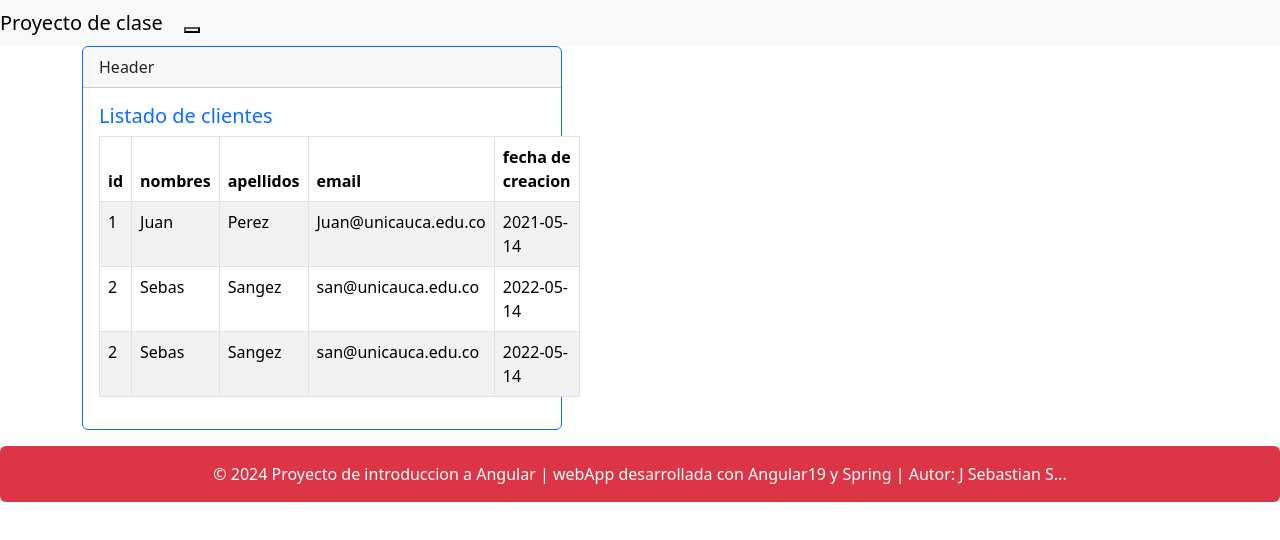
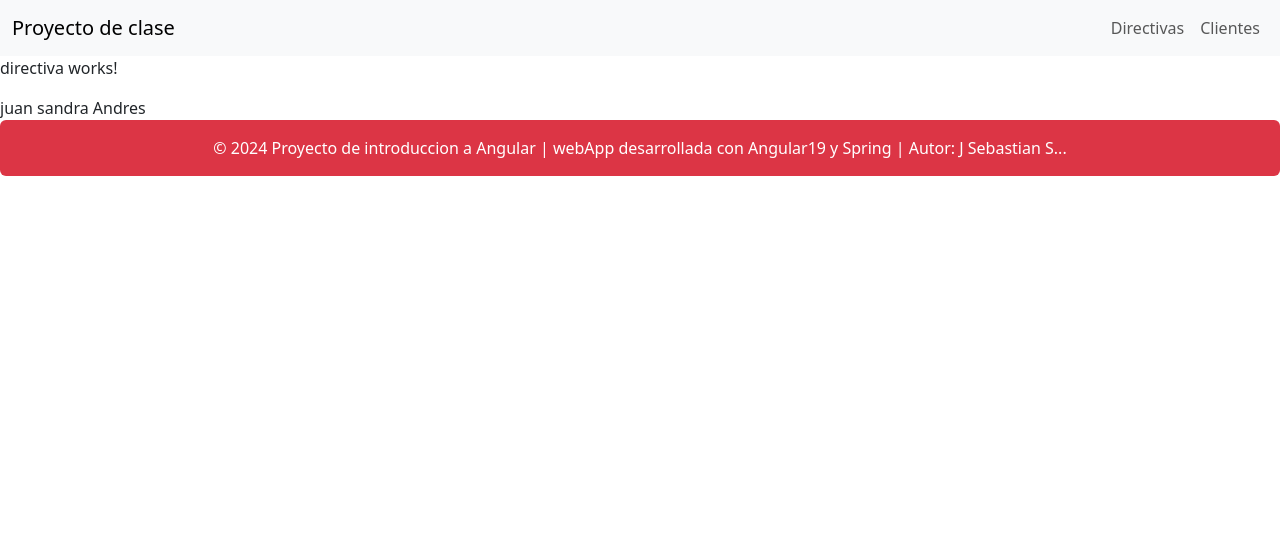
Before and after one commit to ssbastian/Crud-Clientes, an Angular app: page /directivas in a window 1280 px wide. Before the commit this address led to /. Shown: the top 540 px of the page. Built offline with nearby package versions, Linux system fonts and the light colour scheme.

Commit message:
add routes a el proyecto

```diff
--- a/src/app/app.component.html
+++ b/src/app/app.component.html
@@ -1,7 +1,9 @@
 <app-header> </app-header>
-<div class="container">
+
+<!-- <div class="container">
   <app-clientes></app-clientes>
-</div>
+</div> -->
+<router-outlet> </router-outlet>
 
 <div class="footer">
   <app-footer> </app-footer>
--- a/src/app/app.component.ts
+++ b/src/app/app.component.ts
@@ -1,12 +1,12 @@
 import { Component } from '@angular/core';
-import { RouterOutlet } from '@angular/router';
+import { RouterLink, RouterOutlet } from '@angular/router';
 import { HeaderComponent } from './header/header.component';
 import { FooterComponent } from "./footer/footer.component";
-import { ClientesComponent } from "./clientes/clientes.component";
+
 
 @Component({
   selector: 'app-root',
-  imports: [RouterOutlet, HeaderComponent, FooterComponent, ClientesComponent],
+  imports: [RouterOutlet, HeaderComponent, FooterComponent],
   templateUrl: './app.component.html',
   styleUrl: './app.component.css'
 })
--- a/src/app/app.config.ts
+++ b/src/app/app.config.ts
@@ -4,5 +4,8 @@ import { provideRouter } from '@angular/router';
 import { routes } from './app.routes';
 
 export const appConfig: ApplicationConfig = {
-  providers: [provideZoneChangeDetection({ eventCoalescing: true }), provideRouter(routes)]
+  providers: [
+    provideZoneChangeDetection({ eventCoalescing: true }),
+    provideRouter(routes),
+  ],
 };
--- a/src/app/app.routes.ts
+++ b/src/app/app.routes.ts
@@ -1,3 +1,10 @@
+import { Directive } from '@angular/core';
 import { Routes } from '@angular/router';
+import { ClientesComponent } from './clientes/clientes.component';
+import { DirectivaComponent } from './directivas/directiva.component';
 
-export const routes: Routes = [];
+export const routes: Routes = [
+  { path: '', redirectTo: '/directivas', pathMatch: 'full' },
+  { path: 'directivas', component: DirectivaComponent },
+  { path: 'clientes', component: ClientesComponent }
+];
--- /dev/null
+++ b/src/app/clientes/cliente.service.ts
@@ -0,0 +1,19 @@
+//Uso este servicio para desacoplar la logica de obtener clientes de Clientes.ts
+import { Injectable } from '@angular/core';
+//decorador injectable para crear automaticamente un objeto de la clase
+import { Cliente } from './cliente';
+import { CLIENTES } from './clientes.json';
+
+import { Observable, of } from 'rxjs'; // patron observador
+
+@Injectable({
+  providedIn: 'root',
+})
+export class ClienteService {
+  constructor() {}
+
+  getClientes(): Observable<Cliente[]> {
+    return of(CLIENTES);
+
+  }
+}
--- a/src/app/clientes/clientes.component.ts
+++ b/src/app/clientes/clientes.component.ts
@@ -1,7 +1,8 @@
 import { Component, OnInit } from '@angular/core';
 import { Cliente } from './cliente';
 import { CommonModule } from '@angular/common';
-import {CLIENTES} from './clientes.json';
+import { ClienteService } from './cliente.service';
+import { RouterLink } from '@angular/router';
 
 @Component({
   selector: 'app-clientes',
@@ -13,18 +14,22 @@ import {CLIENTES} from './clientes.json';
 
 
 export class ClientesComponent implements OnInit {
+  //no lo uso
+/*   cls: Cliente[]=[
+    {id: 1, nombre: 'Juan', apellido: 'Perez', email: 'Juan@unicauca.edu.co', createAt: '2021-05-14'},
+    {id: 2, nombre: 'Sebas', apellido: 'Sangez', email: 'san@unicauca.edu.co', createAt: '2022-05-14'}
+  ] */
 
   clientes: Cliente[] = [];
 
-  //no lo uso
-  cls: Cliente[]=[
-    {id: 1, nombre: 'Juan', apellido: 'Perez', email: 'Juan@unicauca.edu.co', createAt: '2021-05-14'},
-    {id: 2, nombre: 'Sebas', apellido: 'Sangez', email: 'san@unicauca.edu.co', createAt: '2022-05-14'}
-  ]
-  constructor() { }
+  constructor(private objClienteService: ClienteService) {  }
 
   ngOnInit(): void {
-    this.clientes = CLIENTES;
+
+    this.objClienteService.getClientes().subscribe
+    (
+      clientes => this.clientes = clientes
+    );
 
   }
 }
--- /dev/null
+++ b/src/app/directivas/directiva.component.html
@@ -0,0 +1,5 @@
+<p>directiva works!</p>
+
+{{Directiva[0]}}
+{{Directiva[1]}}
+{{Directiva[2]}}
--- /dev/null
+++ b/src/app/directivas/directiva.component.ts
@@ -0,0 +1,19 @@
+import { Component } from '@angular/core';
+
+@Component({
+  selector: 'app-directivas',
+  imports: [],
+  templateUrl: './directiva.component.html',
+  styleUrl: './directiva.component.css'
+})
+export class DirectivaComponent {
+    //no lo uso
+/*   cls: Cliente[]=[
+    {id: 1, nombre: 'Juan', apellido: 'Perez', email: 'Juan@unicauca.edu.co', createAt: '2021-05-14'},
+    {id: 2, nombre: 'Sebas', apellido: 'Sangez', email: 'san@unicauca.edu.co', createAt: '2022-05-14'}
+  ] */
+
+    Directiva: String[] = [
+      'juan', 'sandra', 'Andres'
+    ]
+}
--- a/src/app/header/header.component.html
+++ b/src/app/header/header.component.html
@@ -1,8 +1,23 @@
-<nav class="navbar navbar-expand-lg navbar-litght bg-light">
-    <div class="containes-fluid">
-        <a class="navbar-brand" href="#">{{title}} </a>
-        <button class="navbar-togler" type="button" data-bs-toggle="collapse" data-bs-target="#navbar" >
-            <span class="navbar-togler-icon"> </span>
-        </button>
+<nav class="navbar navbar-expand-lg navbar-light bg-light">
+    <div class="container-fluid">
+      <!-- Logo o Título -->
+      <a class="navbar-brand" href="#">{{title}}</a>
+
+      <!-- Botón de menú en pantallas pequeñas -->
+      <button class="navbar-toggler" type="button" data-bs-toggle="collapse" data-bs-target="#navbarNav" aria-controls="navbarNav" aria-expanded="false" aria-label="Toggle navigation">
+        <span class="navbar-toggler-icon"></span>
+      </button>
+
+      <!-- Elementos de navegación -->
+      <div class="collapse navbar-collapse" id="navbarNav">
+        <ul class="navbar-nav ms-auto">
+          <li class="nav-item" routerLinkActive="active">
+            <a class="nav-link" routerLink="/directivas">Directivas</a>
+          </li>
+          <li class="nav-item" routerLinkActive="active">
+            <a class="nav-link" routerLink="/clientes">Clientes</a>
+          </li>
+        </ul>
+      </div>
     </div>
-</nav>
+  </nav>
--- a/src/app/header/header.component.ts
+++ b/src/app/header/header.component.ts
@@ -1,8 +1,9 @@
 import { Component } from '@angular/core';
+import { RouterLink, RouterOutlet } from '@angular/router';
 
 @Component({
   selector: 'app-header',
-  imports: [],
+  imports: [RouterLink],
   templateUrl: './header.component.html',
   styleUrl: './header.component.css'
 })
```
Also changed, not shown: src/app/directivas/directiva.component.css (added), 2 other files (tests, documents, lock files or other folders).
